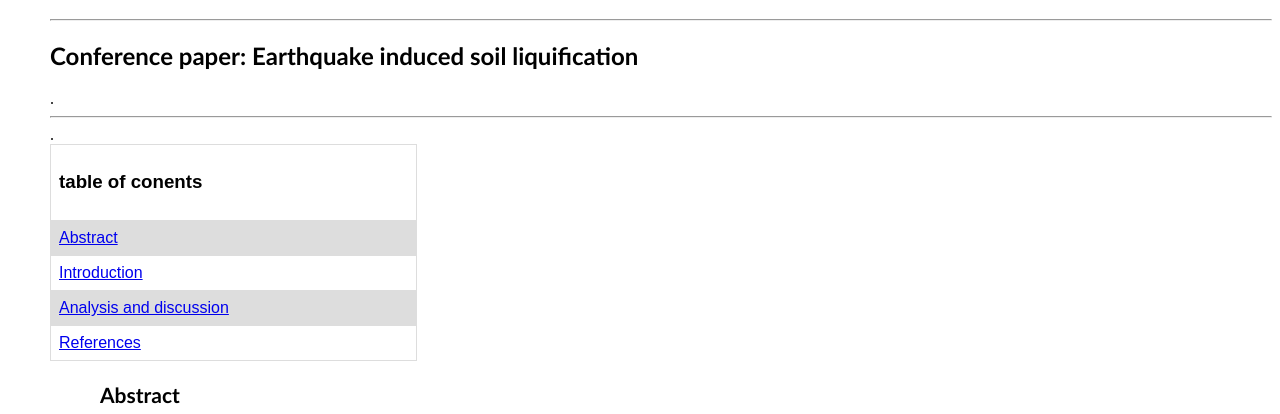
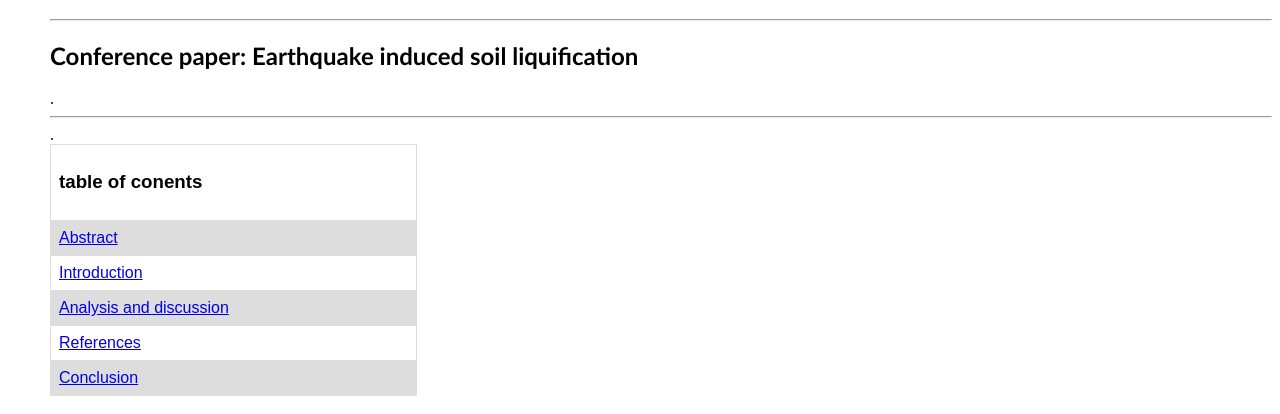
Before and after one commit to FEPSFY6824230/FY6824230, a plain HTML site: page index.html in a window 1280 px wide. Shown: the part 373-787 px from the top of the page. Drawn offline with Linux system fonts and the light colour scheme.

Commit message:
Update index.html
Signed-off-by: FEPSFY6824230 <146342281+FEPSFY6824230@users.noreply.github.com>

```diff
--- a/index.html
+++ b/index.html
@@ -61,6 +61,9 @@ p.ex1{
            </tr>
            <tr>
                  <td><a href="#Refrences">References</td>
+           </tr>
+            <tr>
+                 <td><a href="#Conclusion">Conclusion</td>
            </tr>
       </table>
 
@@ -128,12 +131,14 @@ Liquification-resilient designs are considered when making designs for infrastru
      Figure 2 shows how an earthquake has affected the pavement.
      </pre>
 </p>
-     <h3 style="font-family:Calibri;font-size:21px;text-align:justify;margin-left:50px;margin-right:50px;"id="Conclusion">Conclusion</h3>
+
+
+<h3 style="font-family:Calibri;font-size:21px;text-align:justify;margin-left:50px;margin-right:50px;"id="Conclusion">Conclusion</h3>
 <p class="ex.1">
 <p style="font-family:Calibri;font-size:17px;text-align:justify;margin-left:50px;margin-right:50px;">
-     In conclusion, soil liquefaction is a captivating yet challenging aspect of the geotechnical sector. As our understanding of this area grows, so do our strategies for developing resilient infrastructure and protecting communities from the Earth's unpredictable forces.
+In conclusion, soil liquefaction is a captivating yet challenging aspect of the geotechnical sector. As our understanding of this area grows, so do our strategies for developing resilient infrastructure and protecting communities from the Earth's unpredictable forces.
      </pre>
-      </p>
+</p>
 
 
 
@@ -142,12 +147,8 @@ Liquification-resilient designs are considered when making designs for infrastru
      <h3 style="font-family:Calibri;font-size:21px;text-align:justify;margin-left:50px;margin-right:50px;"id="References"><b>References</b></h3>
     <p class="ex1">
     <p style="font-family:Times New Roman;font-size:20px;text-align:justify;margin-left:150px;margin-right:150px;">
-      </pre>
-      </p>
 
 
-          </pre>
-     </p>
 
      <h2> Conference Presentation:Earthquake induced soil liquification</h2>
  <script>
```
